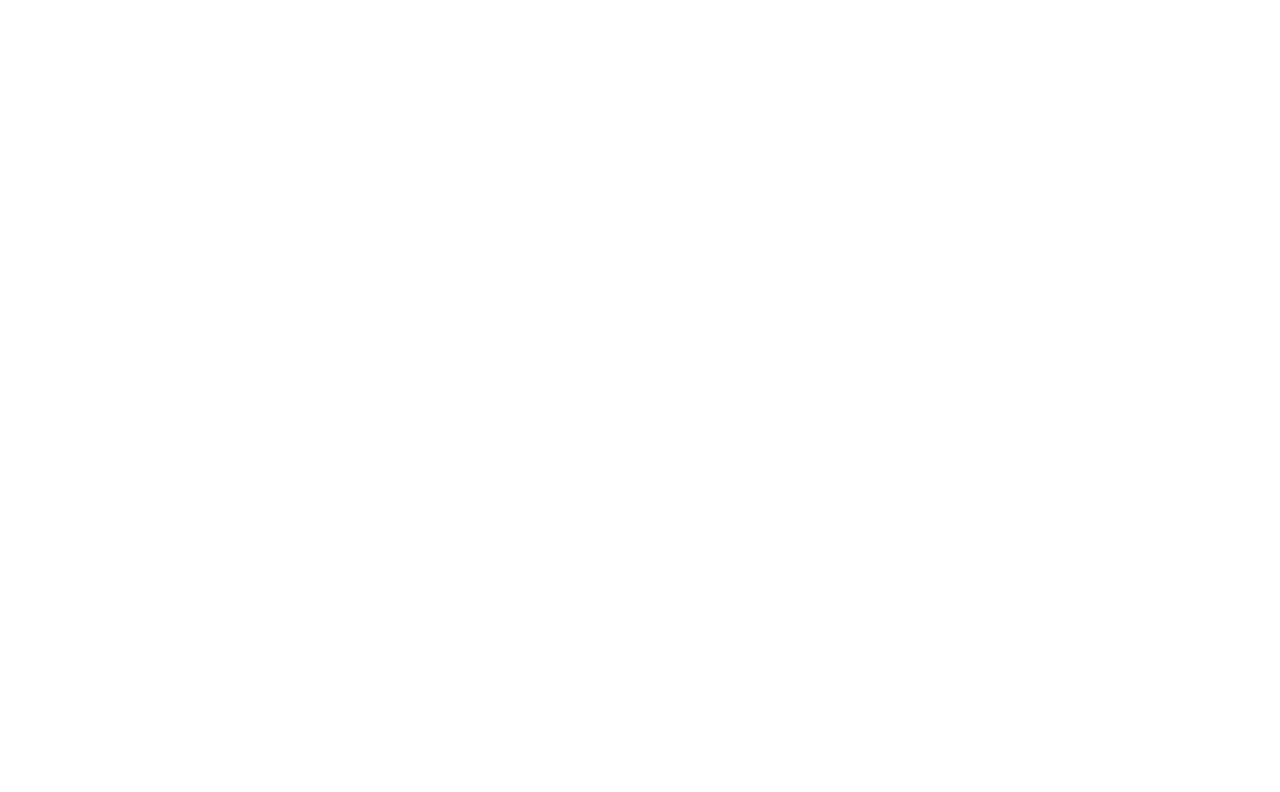
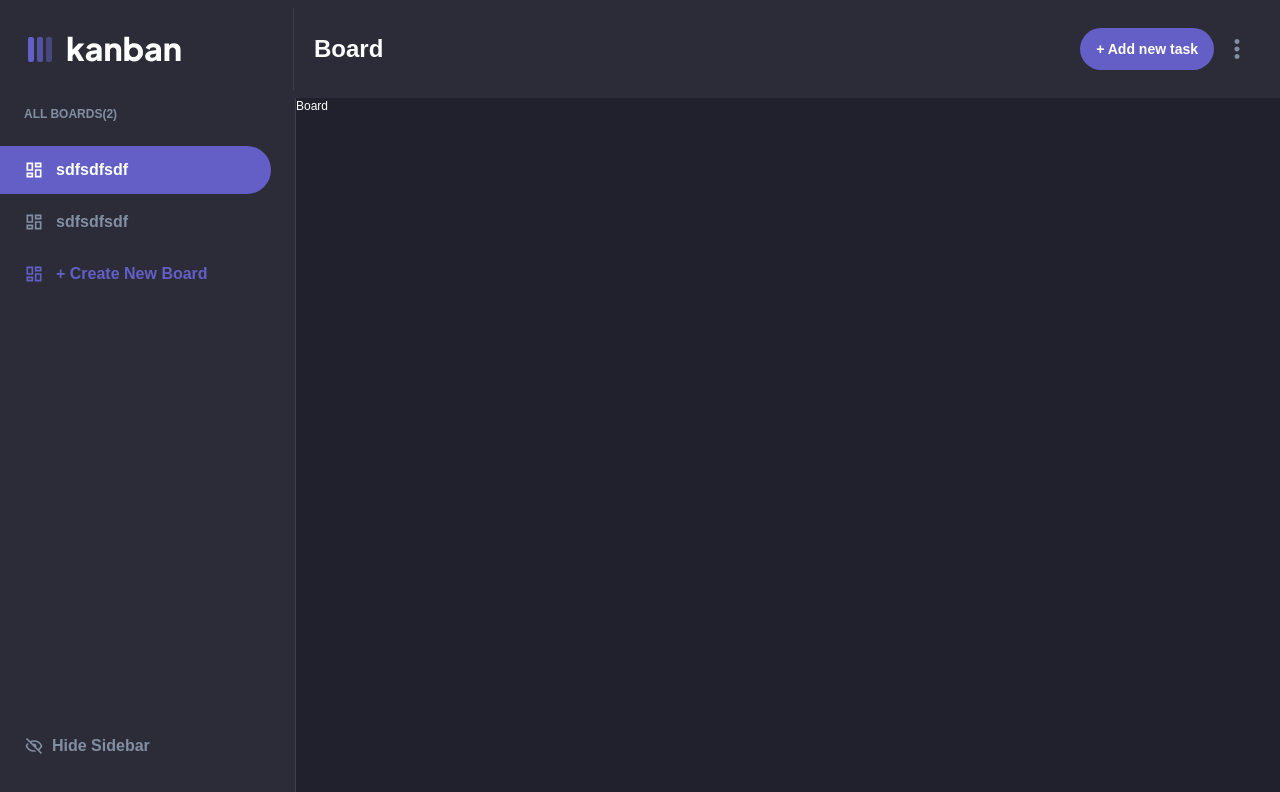
Before and after one commit to ameer005/kanban-task-manager, a React (Create React App) app in the folder client/: page /board/123 in a window 1280 px wide. Before the commit this address had no page. Shown: the top 792 px of the page. Built offline with nearby package versions, Linux system fonts and the light colour scheme; sample sign-in values are in the browser's storage.

Commit message:
refactored whole layout added board page

```diff
--- a/client/src/components/Routes/AnimatedRoutes.js
+++ b/client/src/components/Routes/AnimatedRoutes.js
@@ -6,6 +6,8 @@
 import Login from "../../pages/Login";
 import Signup from "../../pages/Signup";
 import HomePage from "../../pages/HomePage";
+import SharedLayout from "../../pages/SharedLayout";
+import Board from "../../pages/Board";
 
 const AnimatedRoutes = () => {
   const location = useLocation();
@@ -14,8 +16,16 @@
       <Route path="/login" element={<Login />} />
       <Route path="/signup" element={<Signup />} />
 
-      <Route element={<ProtectedRoutes />}>
-        <Route path="/" exact element={<HomePage />} />
+      <Route
+        path="/"
+        element={
+          <ProtectedRoutes>
+            <SharedLayout />
+          </ProtectedRoutes>
+        }
+      >
+        <Route index exact element={<HomePage />} />
+        <Route path="board/:id" exact element={<Board />} />
       </Route>
     </Routes>
   );
--- a/client/src/components/Routes/ProtectedRoutes.js
+++ b/client/src/components/Routes/ProtectedRoutes.js
@@ -2,10 +2,10 @@
 import { useSelector } from "react-redux";
 import { Navigate, Outlet } from "react-router-dom";
 
-const ProtectedRoutes = () => {
+const ProtectedRoutes = ({ children }) => {
   const user = useSelector((state) => state.auth.token);
 
-  return user ? <Outlet /> : <Navigate to={"/login"} />;
+  return user ? children : <Navigate to={"/login"} />;
 };
 
 export default ProtectedRoutes;
--- a/client/src/components/Sidebar/Sidebar.js
+++ b/client/src/components/Sidebar/Sidebar.js
@@ -1,4 +1,5 @@
 import React from "react";
+import { NavLink } from "react-router-dom";
 
 import { RiDashboardLine } from "react-icons/ri";
 import { BiHide } from "react-icons/bi";
@@ -20,19 +21,31 @@
         {/* boards */}
         <ul className="flex flex-col gap-1 pr-6  ">
           {/* normal board list */}
-          <li className="flex gap-3 items-center text-colorMediumGray px-6 py-3">
-            <RiDashboardLine className="h-5 w-5 " />
-            <div className="text-base font-bold ">sdfsdfsdf</div>
+          <li>
+            <NavLink
+              to="/board/123"
+              className={({ isActive }) =>
+                isActive
+                  ? "flex gap-3 items-center px-6 py-3 text-colorNeutral bg-colorpurple rounded-r-full"
+                  : "flex gap-3 items-center px-6 py-3 text-colorMediumGray "
+              }
+            >
+              <RiDashboardLine className="h-5 w-5 " />
+              <div className="text-base font-bold ">sdfsdfsdf</div>
+            </NavLink>
           </li>
-          <li
-            className={`flex gap-3 items-center px-6 py-3 ${
-              true
-                ? "text-colorNeutral bg-colorpurple rounded-r-full"
-                : "text-colorMediumGray "
-            }`}
-          >
-            <RiDashboardLine className="h-5 w-5 " />
-            <div className="text-base font-bold ">sdfsdfsdf</div>
+          <li>
+            <NavLink
+              to="/board/1234"
+              className={({ isActive }) =>
+                isActive
+                  ? "flex gap-3 items-center px-6 py-3 text-colorNeutral bg-colorpurple rounded-r-full"
+                  : "flex gap-3 items-center px-6 py-3 text-colorMediumGray "
+              }
+            >
+              <RiDashboardLine className="h-5 w-5 " />
+              <div className="text-base font-bold ">sdfsdfsdf</div>
+            </NavLink>
           </li>
 
           {/* create board button */}
@@ -46,10 +59,11 @@
       </section>
 
       {/* Section Bottom */}
-      <section className="mb-10 px-6">
+      <section className="mb-7 pr-6">
         <button
           onClick={() => setShowSidebar((prev) => !prev)}
-          className="flex items-center gap-2 text-base text-colorMediumGray font-bold"
+          className="flex items-center gap-2 text-base text-colorMediumGray font-bold px-6 py-3 hover:bg-colorNeutral hover:text-colorpurple w-full
+          rounded-r-full ut-animation"
         >
           <BiHide className="h-5 w-5" />
           <div>Hide Sidebar</div>
--- /dev/null
+++ b/client/src/pages/Board.js
@@ -0,0 +1,7 @@
+import React from "react";
+
+const Board = () => {
+  return <div>Board</div>;
+};
+
+export default Board;
--- a/client/src/pages/HomePage.js
+++ b/client/src/pages/HomePage.js
@@ -8,28 +8,7 @@
 const HomePage = () => {
   const [showSidebar, setShowSidebar] = useState(true);
 
-  return (
-    <main className="bg-colorPrimary min-h-screen">
-      <header>
-        <Navbar showSidebar={showSidebar} />
-      </header>
-
-      <section className="flex h-full ">
-        <Sidebar setShowSidebar={setShowSidebar} showSidebar={showSidebar} />
-
-        <div>yo</div>
-      </section>
-
-      {!showSidebar && (
-        <button
-          onClick={() => setShowSidebar((prev) => !prev)}
-          className="flex justify-center fixed bottom-10 left-0 bg-colorpurple py-3 w-[3rem] rounded-r-full z-10"
-        >
-          <BsFillEyeFill className="h-5 w-5 " />
-        </button>
-      )}
-    </main>
-  );
+  return <main className="bg-colorPrimary ">homepage</main>;
 };
 
 export default HomePage;
--- /dev/null
+++ b/client/src/pages/SharedLayout.js
@@ -0,0 +1,35 @@
+import React, { useState } from "react";
+import { Outlet, Link } from "react-router-dom";
+
+import { BsFillEyeFill } from "react-icons/bs";
+
+import Navbar from "../components/Navbar/Navbar";
+import Sidebar from "../components/Sidebar/Sidebar";
+
+const SharedLayout = () => {
+  const [showSidebar, setShowSidebar] = useState(true);
+
+  return (
+    <main className="bg-colorPrimary min-h-screen">
+      <Navbar showSidebar={showSidebar} />
+
+      <section className="flex h-full ">
+        <Sidebar setShowSidebar={setShowSidebar} showSidebar={showSidebar} />
+
+        <Outlet />
+      </section>
+
+      {!showSidebar && (
+        <button
+          onClick={() => setShowSidebar((prev) => !prev)}
+          className="flex justify-center fixed bottom-10 left-0 bg-colorpurple py-3 w-[3rem] rounded-r-full z-10
+                  hover:bg-colorLightPurple ut-animation"
+        >
+          <BsFillEyeFill className="h-5 w-5 " />
+        </button>
+      )}
+    </main>
+  );
+};
+
+export default SharedLayout;
```
